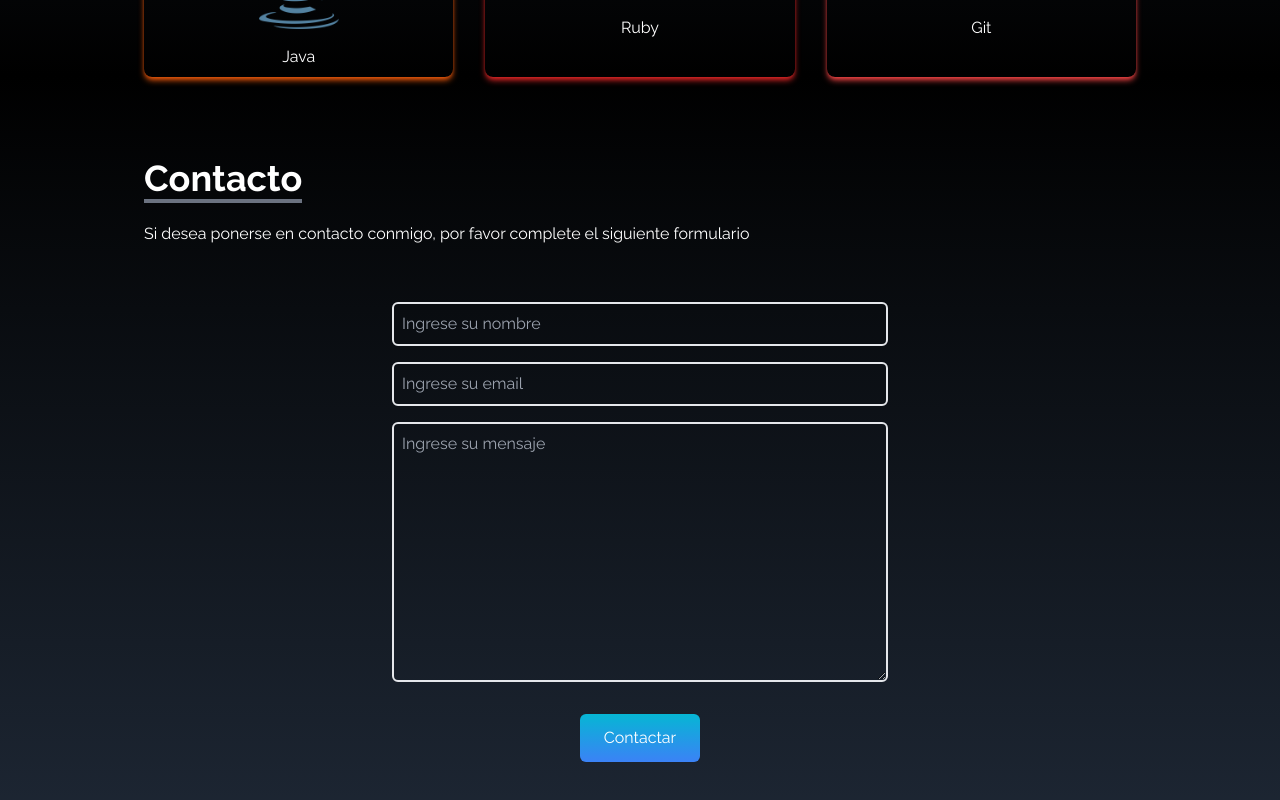
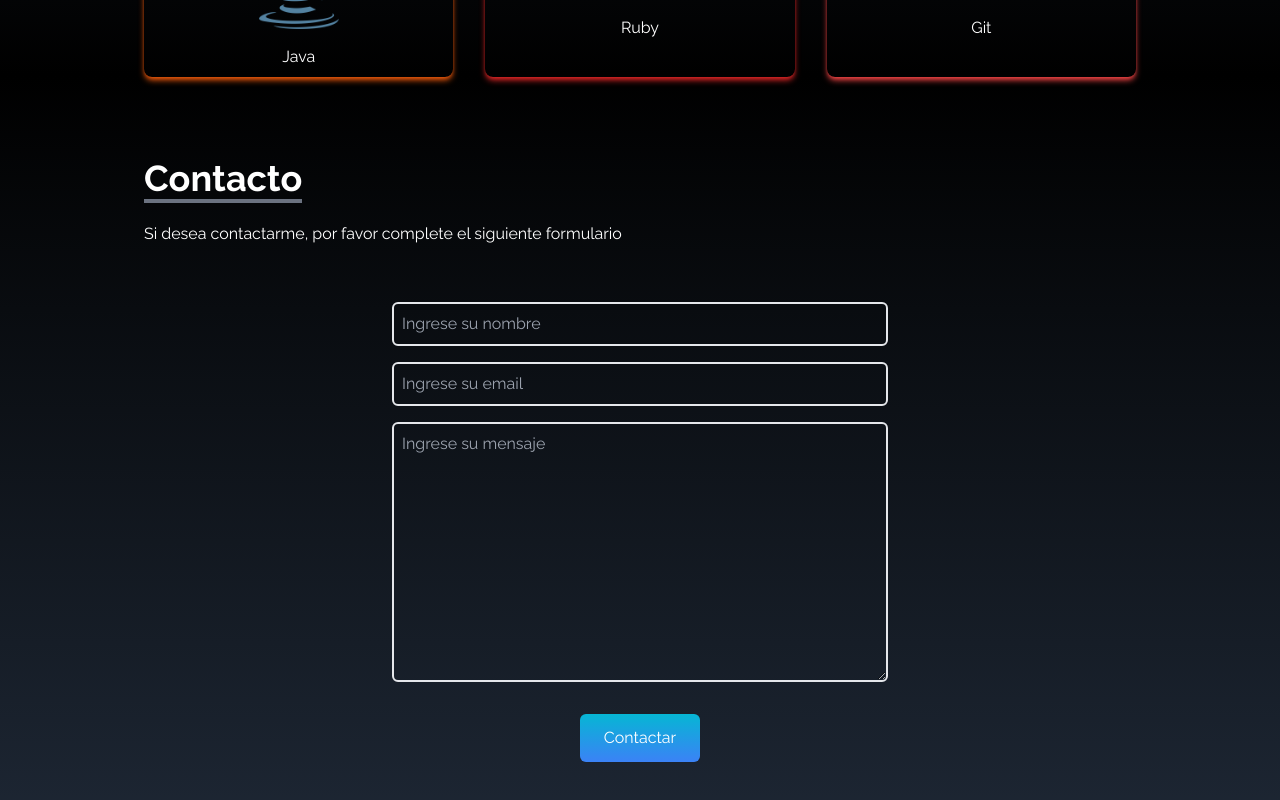
Before and after one commit to FeDaBa/First-Portfolio, a React (Create React App) app: page / in a window 1280 px wide. Shown: the part 3124-3924 px from the top of the page. Built offline with nearby package versions, Linux system fonts and the light colour scheme; the HTML template or start-up script is replaced by a standard one; a web font is replaced by a local one.

Commit message:
Update Contact.jsx

```diff
--- a/src/components/Contact.jsx
+++ b/src/components/Contact.jsx
@@ -15,7 +15,7 @@ const Contact = () => {
                 </p>
 
                 <p className="py-6">
-                    Si desea ponerse en contacto conmigo, por favor complete el siguiente formulario
+                    Si desea contactarme, por favor complete el siguiente formulario
                 </p>
 
             </div>
```
